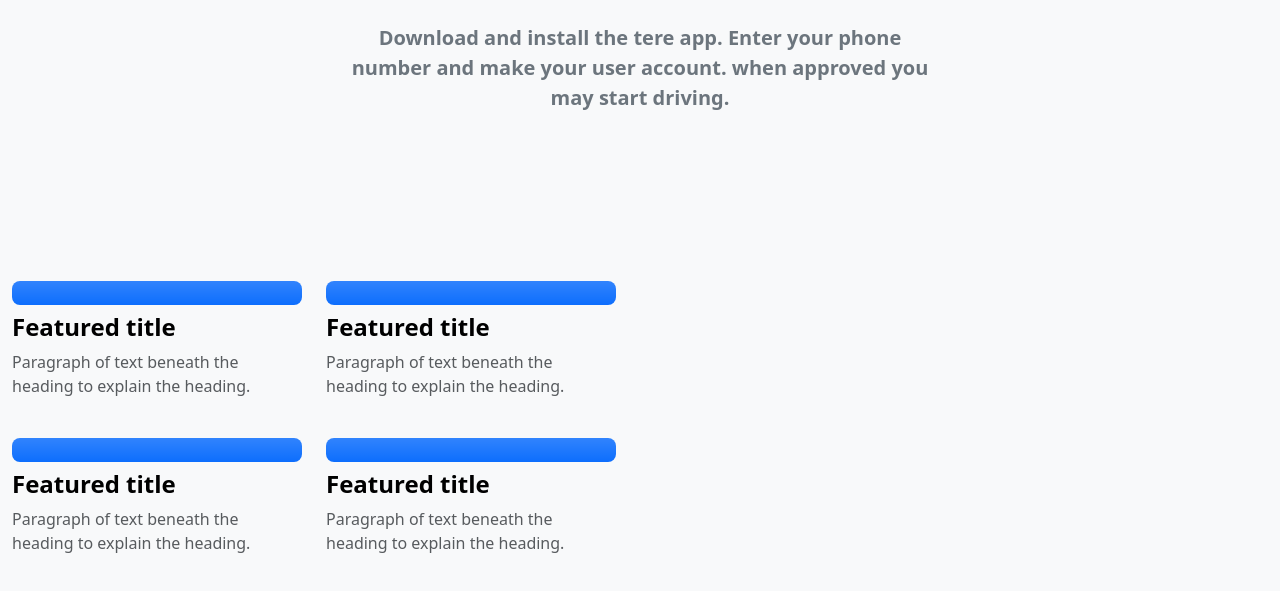
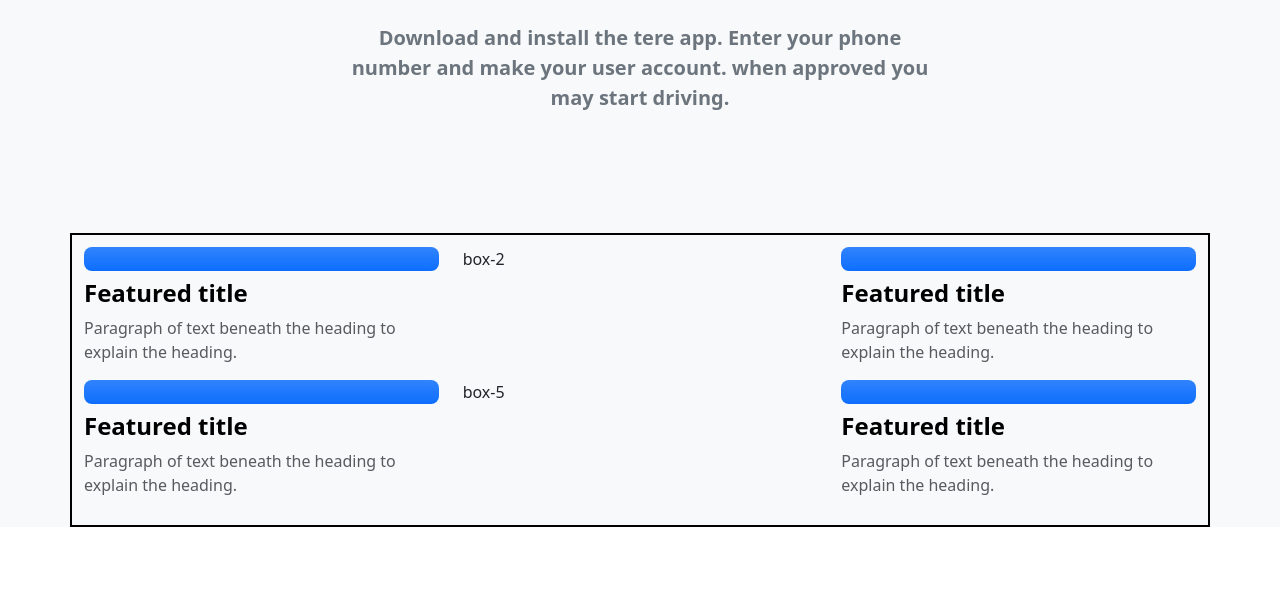
Before and after one commit to umme-ammarah/ride-sharing-website, a plain HTML site: page index.html in a window 1280 px wide. Shown: the part 821-1412 px from the top of the page. After the commit the page ends 1348 px from the top, so only its background shows below. Drawn offline with nearby package versions, Linux system fonts and the light colour scheme.

Commit message:
still working on eclips section

```diff
--- a/index.html
+++ b/index.html
@@ -112,16 +112,10 @@
         </div>
         <!--  how tere work section end -->
         <!-- eclipse section -->
-        <div class="row row-cols-1 row-cols-md-2 align-items-md-center g-5 py-5">
-            <!-- <div class="col d-flex flex-column align-items-start gap-2">
-                <h2 class="fw-bold text-body-emphasis">Left-aligned title explaining these awesome features</h2>
-                <p class="text-body-secondary">Paragraph of text beneath the heading to explain the heading. We'll add
-                    onto it with another sentence and probably just keep going until we run out of words.</p>
-                <a href="#" class="btn btn-primary btn-lg">Primary button</a>
-            </div> -->
 
-            <div class="col">
-                <div class="row row-cols-1 row-cols-sm-2 g-4">
+        <div class="container eclips-section d-grid">
+            <div class="row row-cols-3 divs">
+                <div class="col" id="box-1">
                     <div class="col d-flex flex-column gap-2">
                         <div
                             class="feature-icon-small d-inline-flex align-items-center justify-content-center text-bg-primary bg-gradient fs-4 rounded-3">
@@ -132,34 +126,39 @@
                         <h4 class="fw-semibold mb-0 text-body-emphasis">Featured title</h4>
                         <p class="text-body-secondary">Paragraph of text beneath the heading to explain the heading.</p>
                     </div>
-
+                </div>
+                <div class="col" id="box-2">box-2</div>
+                <div class="col" id="box-3">
                     <div class="col d-flex flex-column gap-2">
                         <div
                             class="feature-icon-small d-inline-flex align-items-center justify-content-center text-bg-primary bg-gradient fs-4 rounded-3">
                             <svg class="bi" width="1em" height="1em">
-                                <use xlink:href="#gear-fill"></use>
+                                <use xlink:href="#collection"></use>
                             </svg>
                         </div>
                         <h4 class="fw-semibold mb-0 text-body-emphasis">Featured title</h4>
                         <p class="text-body-secondary">Paragraph of text beneath the heading to explain the heading.</p>
                     </div>
-
+                </div>
+                <div class="col" id="box-4">
                     <div class="col d-flex flex-column gap-2">
                         <div
                             class="feature-icon-small d-inline-flex align-items-center justify-content-center text-bg-primary bg-gradient fs-4 rounded-3">
                             <svg class="bi" width="1em" height="1em">
-                                <use xlink:href="#speedometer"></use>
+                                <use xlink:href="#collection"></use>
                             </svg>
                         </div>
                         <h4 class="fw-semibold mb-0 text-body-emphasis">Featured title</h4>
                         <p class="text-body-secondary">Paragraph of text beneath the heading to explain the heading.</p>
                     </div>
-
+                </div>
+                <div class="col" id="box-5">box-5</div>
+                <div class="col" id="box-6">
                     <div class="col d-flex flex-column gap-2">
                         <div
                             class="feature-icon-small d-inline-flex align-items-center justify-content-center text-bg-primary bg-gradient fs-4 rounded-3">
                             <svg class="bi" width="1em" height="1em">
-                                <use xlink:href="#table"></use>
+                                <use xlink:href="#collection"></use>
                             </svg>
                         </div>
                         <h4 class="fw-semibold mb-0 text-body-emphasis">Featured title</h4>
--- a/style.css
+++ b/style.css
@@ -18,3 +18,11 @@
 input {
   height: 40px;
 }
+/* css for grid eclipse section */
+.box {
+}
+.eclips-section {
+  /* display: grid; */
+  border: 2px solid black;
+  padding: 12px;
+}
```
